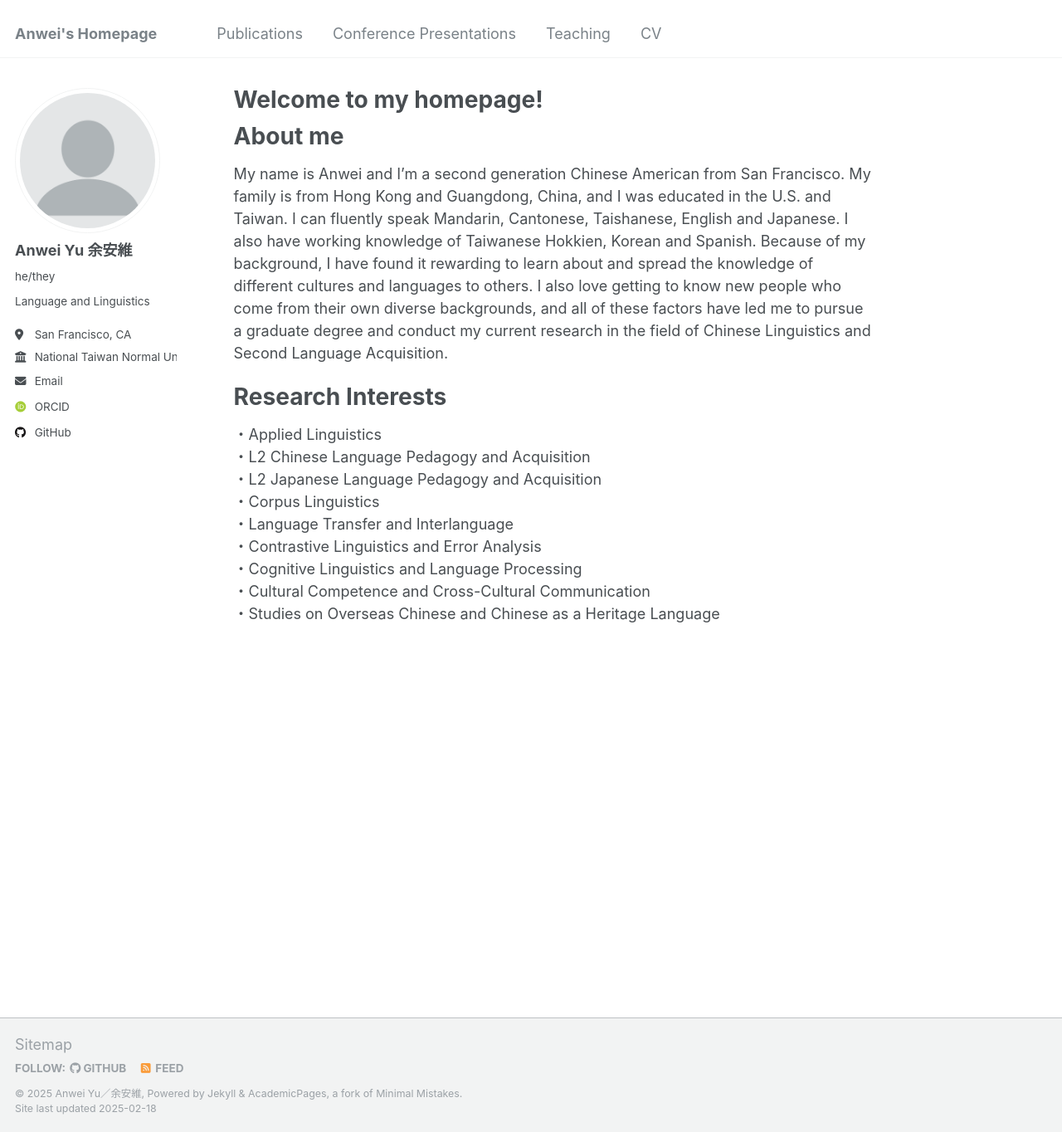
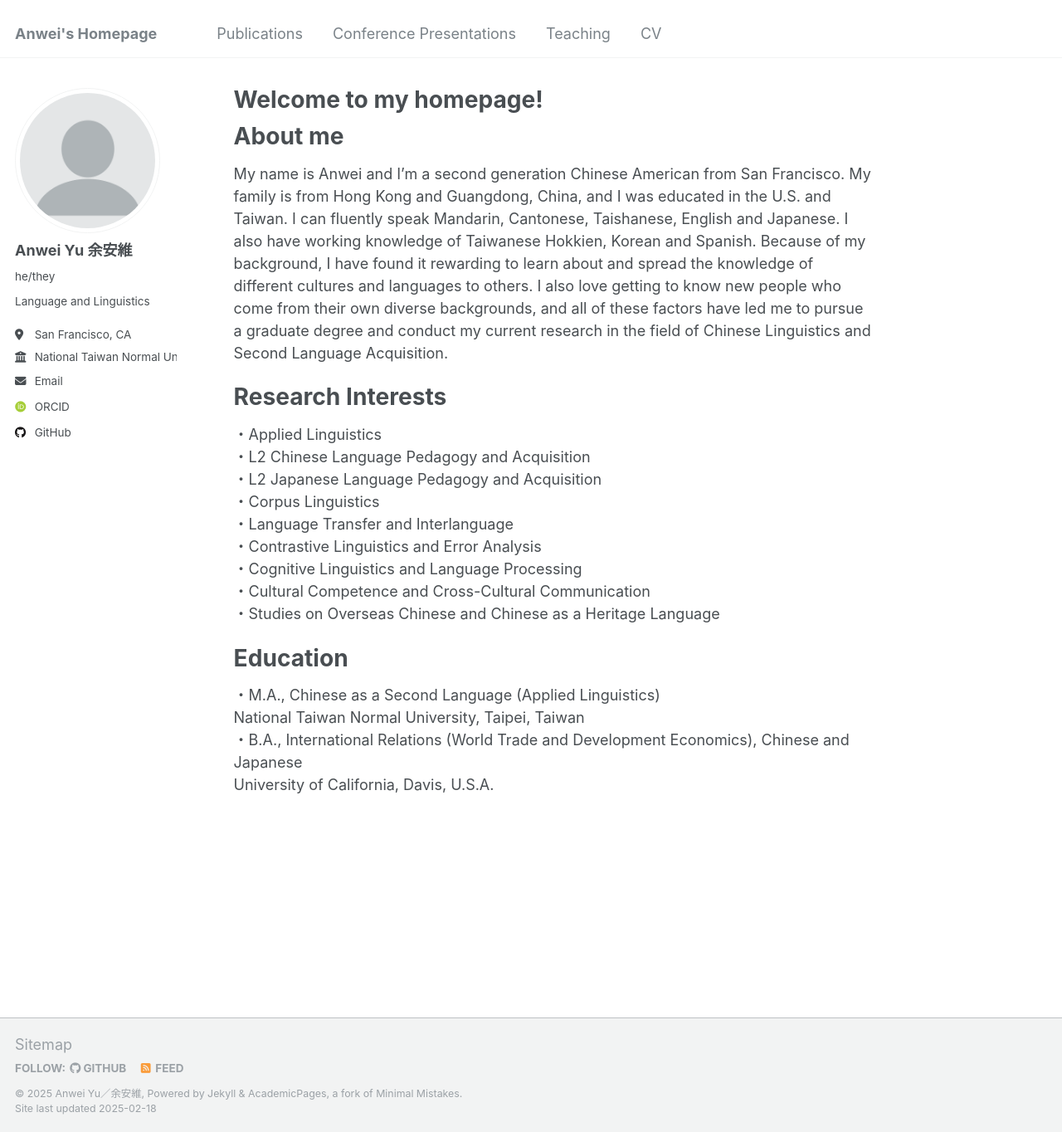
Before and after one commit to anweiyu/anweiyu.github.io, a Jekyll site: the page built from _pages/about.md, in a window 1280 px wide and 1364 px high. Shown: the whole window at 83% size. Built offline with Jekyll 4.4.1, drawn with Linux system fonts in a browser that asks for light colours; some web fonts are replaced.

Commit message:
Update about.md

```diff
--- a/_pages/about.md
+++ b/_pages/about.md
@@ -21,3 +21,10 @@ Research Interests
 ・Cognitive Linguistics and Language Processing
 ・Cultural Competence and Cross-Cultural Communication
 ・Studies on Overseas Chinese and Chinese as a Heritage Language
+
+Education
+======
+・M.A., Chinese as a Second Language (Applied Linguistics)
+National Taiwan Normal University, Taipei, Taiwan
+・B.A., International Relations (World Trade and Development Economics), Chinese and Japanese
+University of California, Davis, U.S.A.
```
